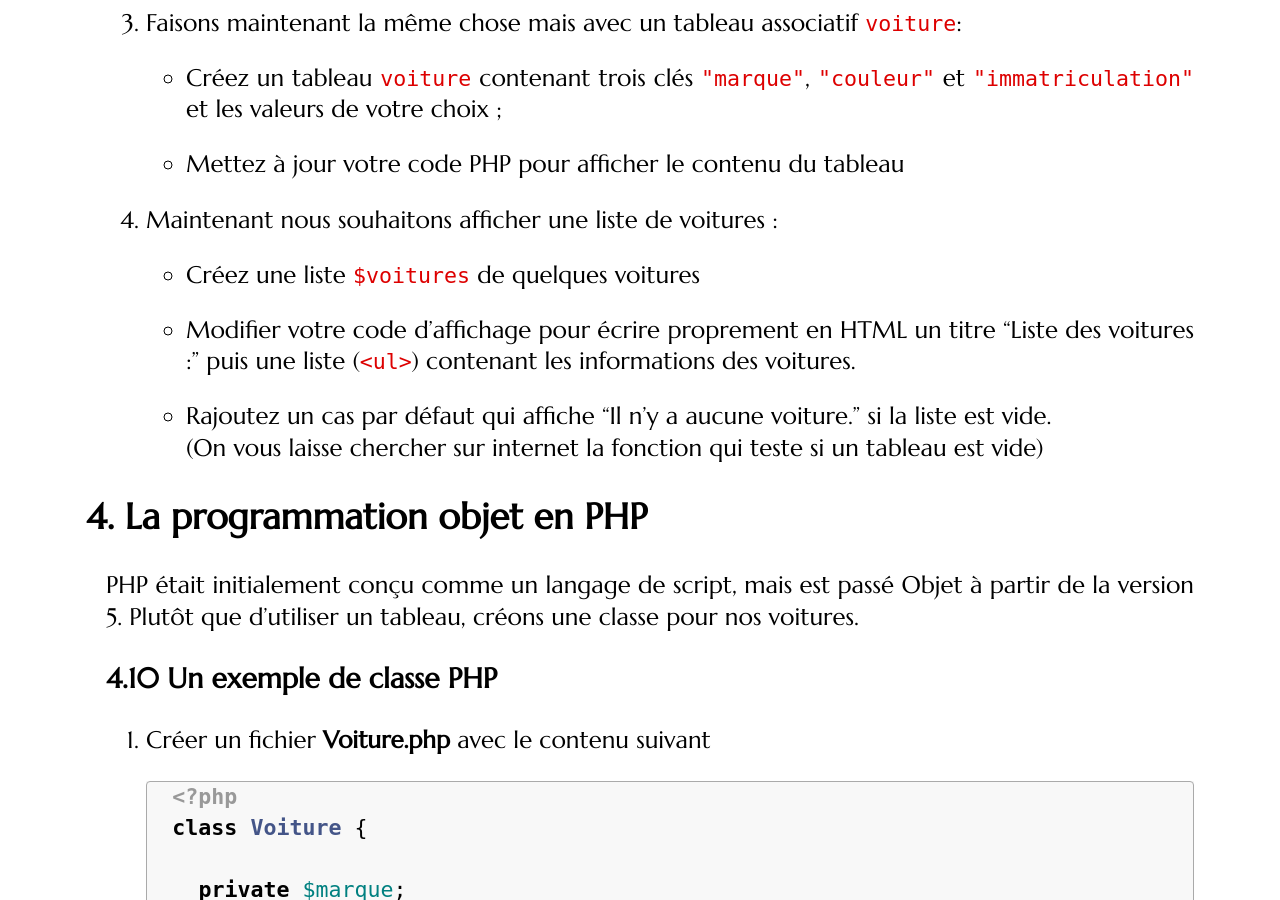
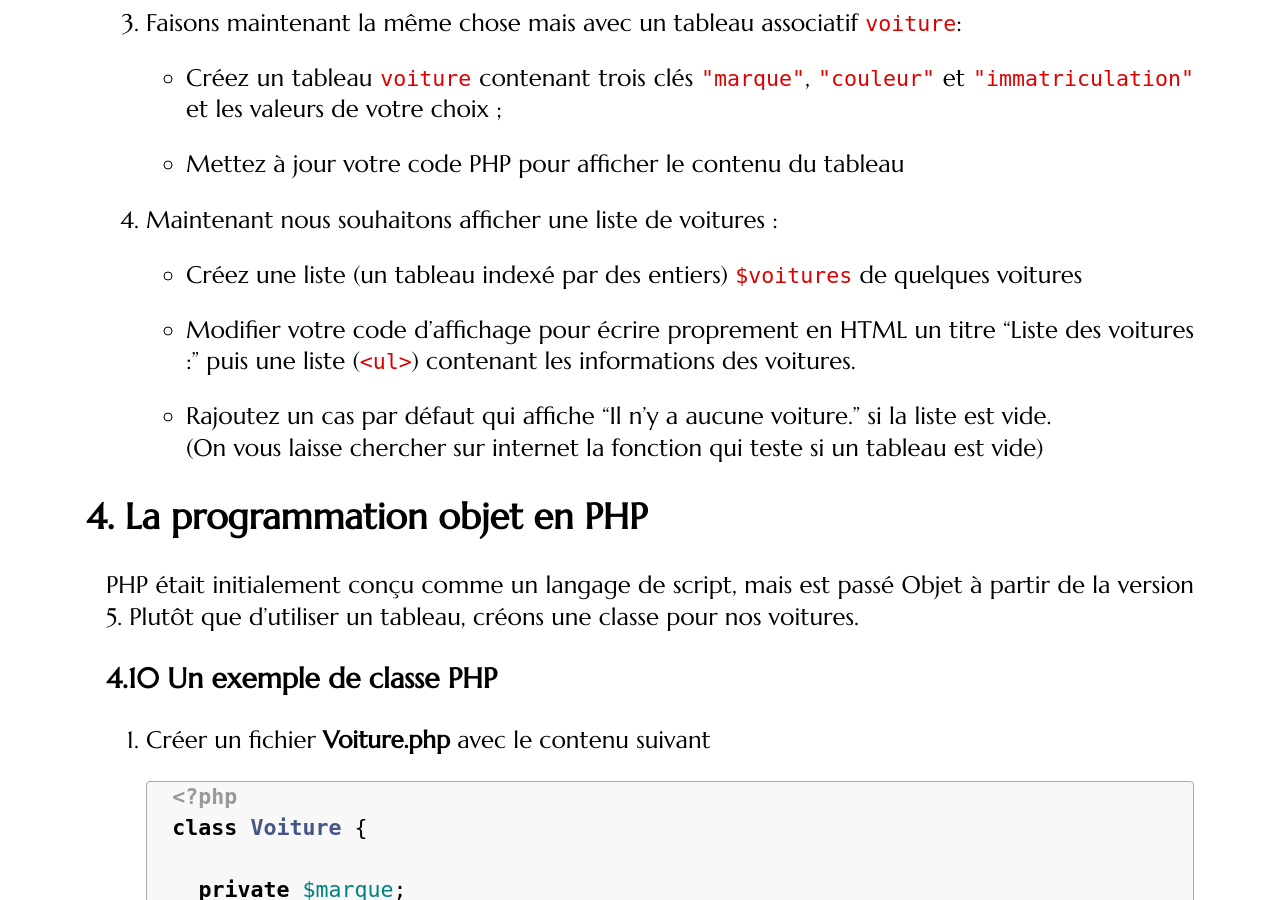
Before and after one commit to romainlebreton/R3.01-DeveloppementWeb, a Jekyll site: the page built from tutorials/tutorial1.md, in a window 1280 px wide and 900 px high, scrolled down 8686 px. Built offline with Jekyll 4.4.1, drawn with Linux system fonts in a browser that asks for light colours; some web fonts are replaced.

Commit message:
Update tutorial1.md

```diff
--- a/tutorials/tutorial1.md
+++ b/tutorials/tutorial1.md
@@ -399,7 +399,7 @@ Les tableaux en PHP peuvent aussi s'indexer par des entiers ou des chaînes de c
 
 4. Maintenant nous souhaitons afficher une liste de voitures :
 
-   * Créez une liste `$voitures` de quelques voitures
+   * Créez une liste (un tableau indexé par des entiers) `$voitures` de quelques voitures
 
    * Modifier votre code d'affichage pour écrire proprement en HTML un titre
      "Liste des voitures :" puis une liste (`<ul>`) contenant les informations
```
